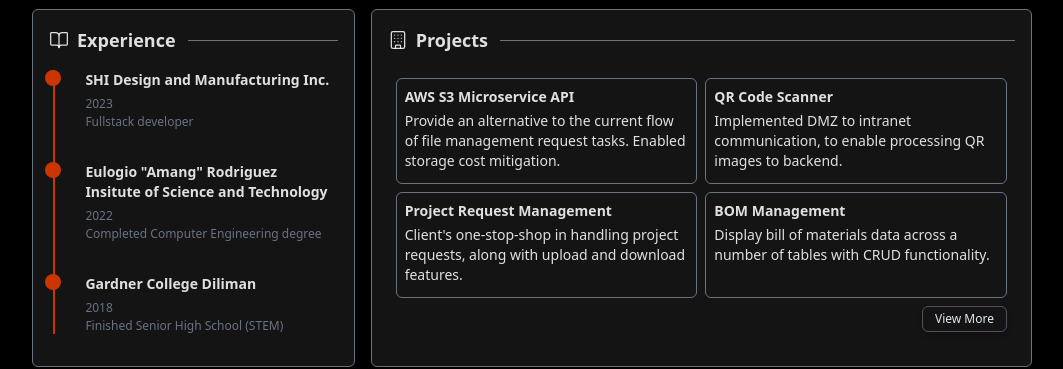
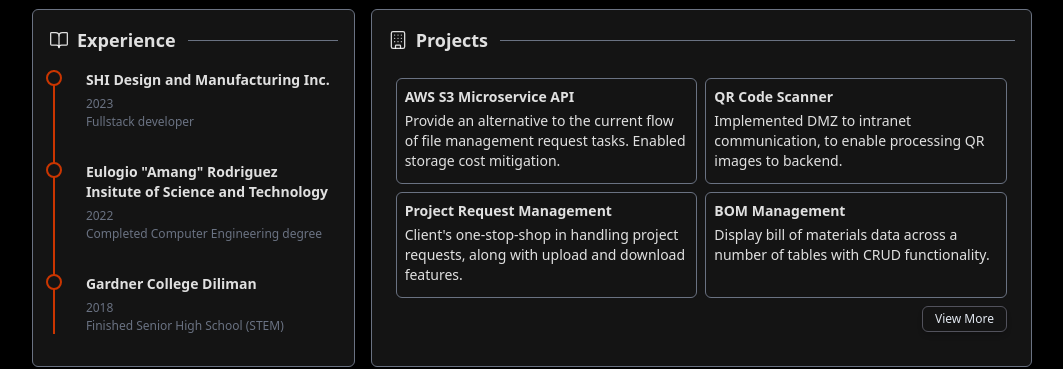
Before and after one commit to jobearry/Portfolio_Dashboard, a React (Vite) app in the folder resume-web/: page /home in a window 1280 px wide. Shown: the part 314-683 px from the top of the page, without its empty margins (108-1171 px from the left). Built offline with nearby package versions, Linux system fonts and the light colour scheme; no server answers.

Commit message:
enhance Timeline component styles and add hover effect to event dots

```diff
--- a/resume-web/src/pages/home/components/timeline.tsx
+++ b/resume-web/src/pages/home/components/timeline.tsx
@@ -12,9 +12,10 @@ export const Timeline: React.FC<TimelineProps> = ({events}) => {
   return (
     <div className="relative border-l-2 border-orange-700 ml-5">
       {events.map((event, index) => (
-        <div key={index} className="mb-8 ml-[1.9rem] relative">
+        <div key={index} className="mb-8 ml-[1.93rem] relative group">
           {/* Dot */}
-          <span className="absolute -left-10 w-4 h-4 bg-orange-700 rounded-full"></span>
+          <span className="absolute -left-10 w-4 h-4 rounded-full border-2
+            transition-all duration-300 border-orange-700 bg-[#141414] group-hover:bg-orange-700"></span>
 
           {/* Content */}
           <div className="rounded mr-5 text-start">
```
